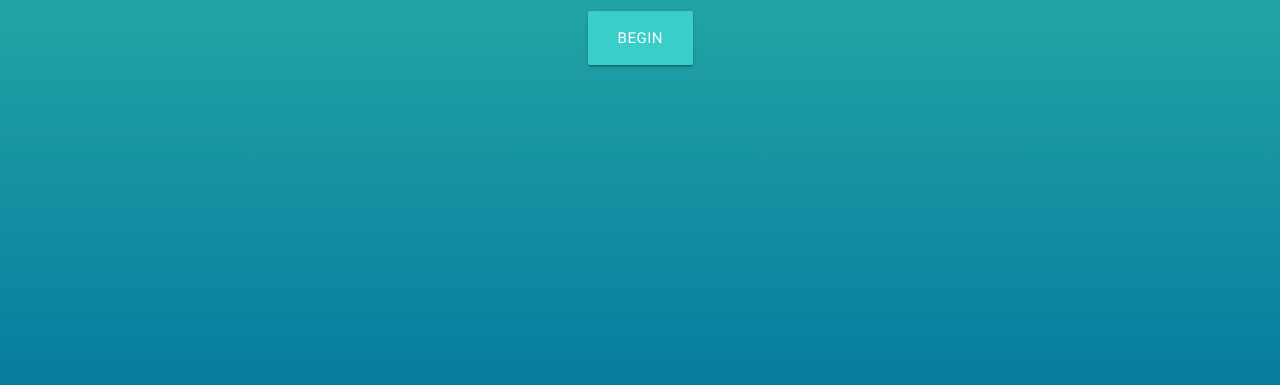
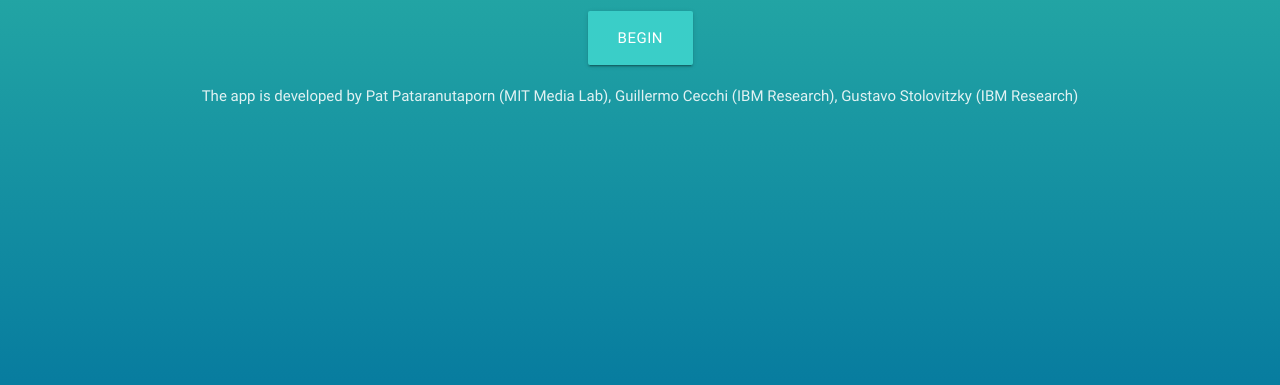
Before and after one commit to patthai/dreamcatcher, a plain HTML site: page index.html in a window 1280 px wide. Shown: the part 337-722 px from the top of the page. Drawn offline with nearby package versions, Linux system fonts and the light colour scheme.

Commit message:
Add name

```diff
--- a/index.html
+++ b/index.html
@@ -45,6 +45,7 @@
         <div class="animated infinite pulse"><a onclick="next()" href="question_0.html"  id="download-button" class="btn-large waves-effect waves-light orange">Begin</a></div>
       	</div>
       </div>
+     <center><p class="animated fadeInUp" style="-webkit-animation-delay: 1.2s;">The app is developed by Pat Pataranutaporn (MIT Media Lab), Guillermo Cecchi (IBM Research), Gustavo Stolovitzky (IBM Research) </p></center>
 
 
 
```
